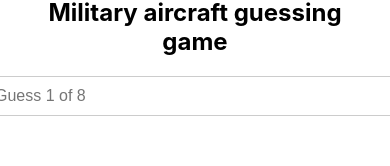
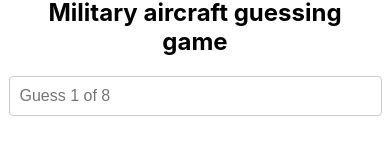
Before and after one commit to dorian3343/Jetle, a React (Create React App) app: page / in a window 390 px wide. Shown: the part 433-599 px from the top of the page. Built offline with nearby package versions, Linux system fonts and the light colour scheme.

Commit message:
Mobile UI design fix

```diff
--- a/src/components/styles/GameBoard.css
+++ b/src/components/styles/GameBoard.css
@@ -2,6 +2,7 @@
 
 .header-div {
     display: flex;
+
     flex-direction: row;
 }
 
@@ -23,3 +24,12 @@
     background-color: #eadd65;
     color: black;
 }
+
+@media only screen and (max-width: 800px) {
+    .category-style {
+        padding: 4px;
+        width: 35px;
+        height: 40px;
+        font-size: 6px;
+    }
+}
--- a/src/components/styles/MainContent.css
+++ b/src/components/styles/MainContent.css
@@ -5,6 +5,7 @@
     min-height: 84vh;
     padding: 20px;
     flex-direction: column;
+    overflow: scroll;
 }
 
 
@@ -17,6 +18,7 @@
     width: 400px;
     display: flex;
     flex-direction: column;
+    max-width: 90vw;
 }
 .input2Style {
     padding: 10px;
@@ -30,6 +32,7 @@
     overflow-y: auto;
     max-height: 120px;
     z-index: 999;
+    max-width: 90vw;
 }
 .modalContainerStyle {
     position: fixed;
--- a/src/index.css
+++ b/src/index.css
@@ -6,7 +6,6 @@ body {
     sans-serif;
   -webkit-font-smoothing: antialiased;
   -moz-osx-font-smoothing: grayscale;
-  overflow-x: hidden;
 }
 
 code {
```
